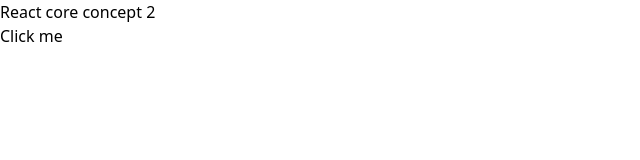
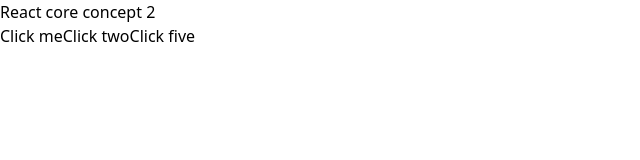
Before and after one commit to monoronjons86/LastStudent, a React (Vite) app in the folder my-project/: page / in a window 1280 px wide. Shown: the top 160 px of the page, without its empty margins (0-640 px from the left). Built offline with nearby package versions, Linux system fonts and the light colour scheme.

Commit message:
handler add

```diff
--- a/my-project/src/App.jsx
+++ b/my-project/src/App.jsx
@@ -25,10 +25,21 @@
 // }
 
 export default function App(){
+  function handleClick(){
+    alert('button clicked');
+  }
+  const butonClick1=()=>{
+    alert('button two is clicked')
+  }
+  const button3=(btn)=>{
+    alert(btn+5);
+  }
   return(
     <>
      <h3>React core concept 2</h3>
-     <button>Click me</button>
+     <button onClick={handleClick}>Click me</button>
+     <button onClick={butonClick1}>Click two</button>
+     <button onClick={()=>button3(5)}>Click five</button>
     </>
   )
 
```
